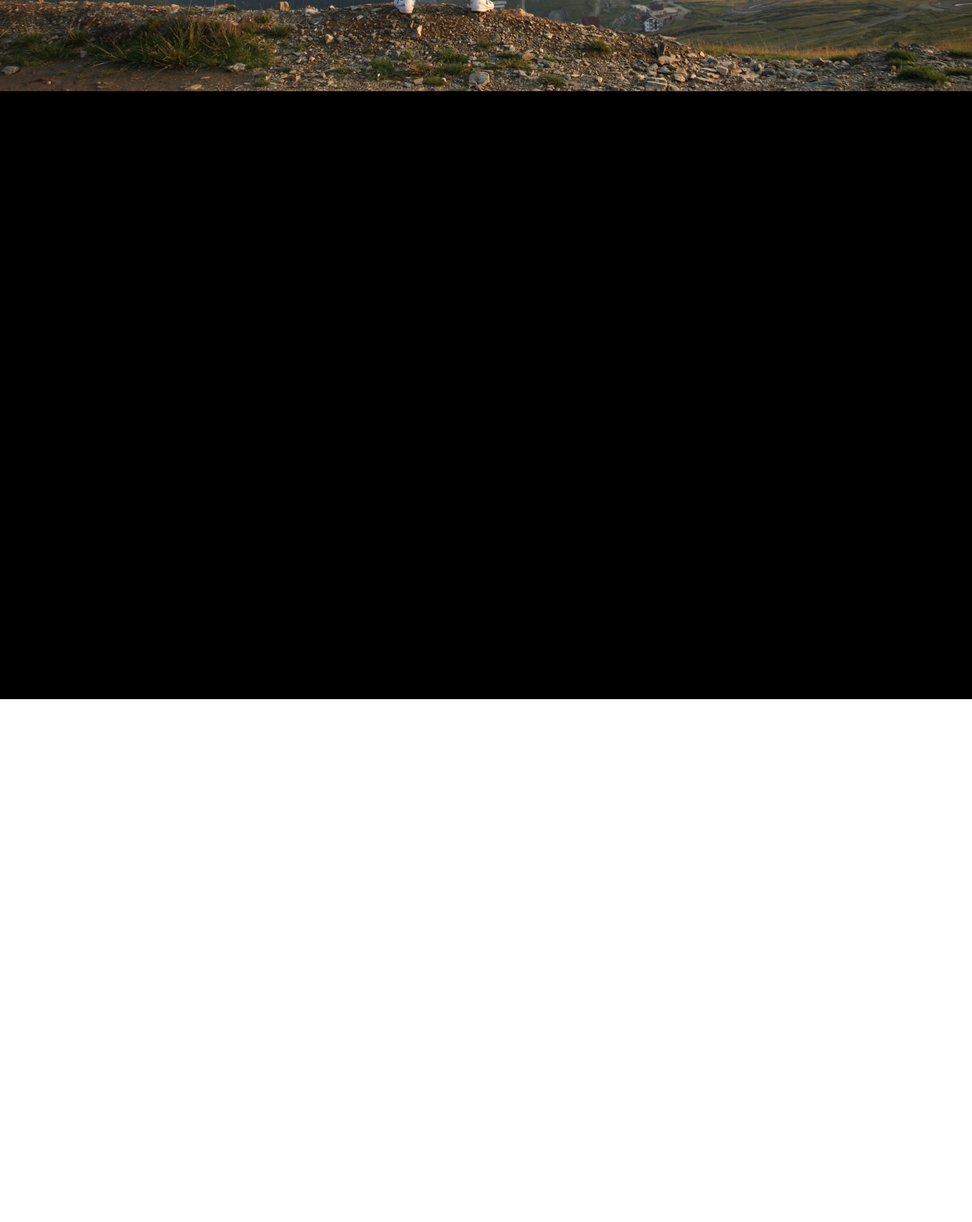
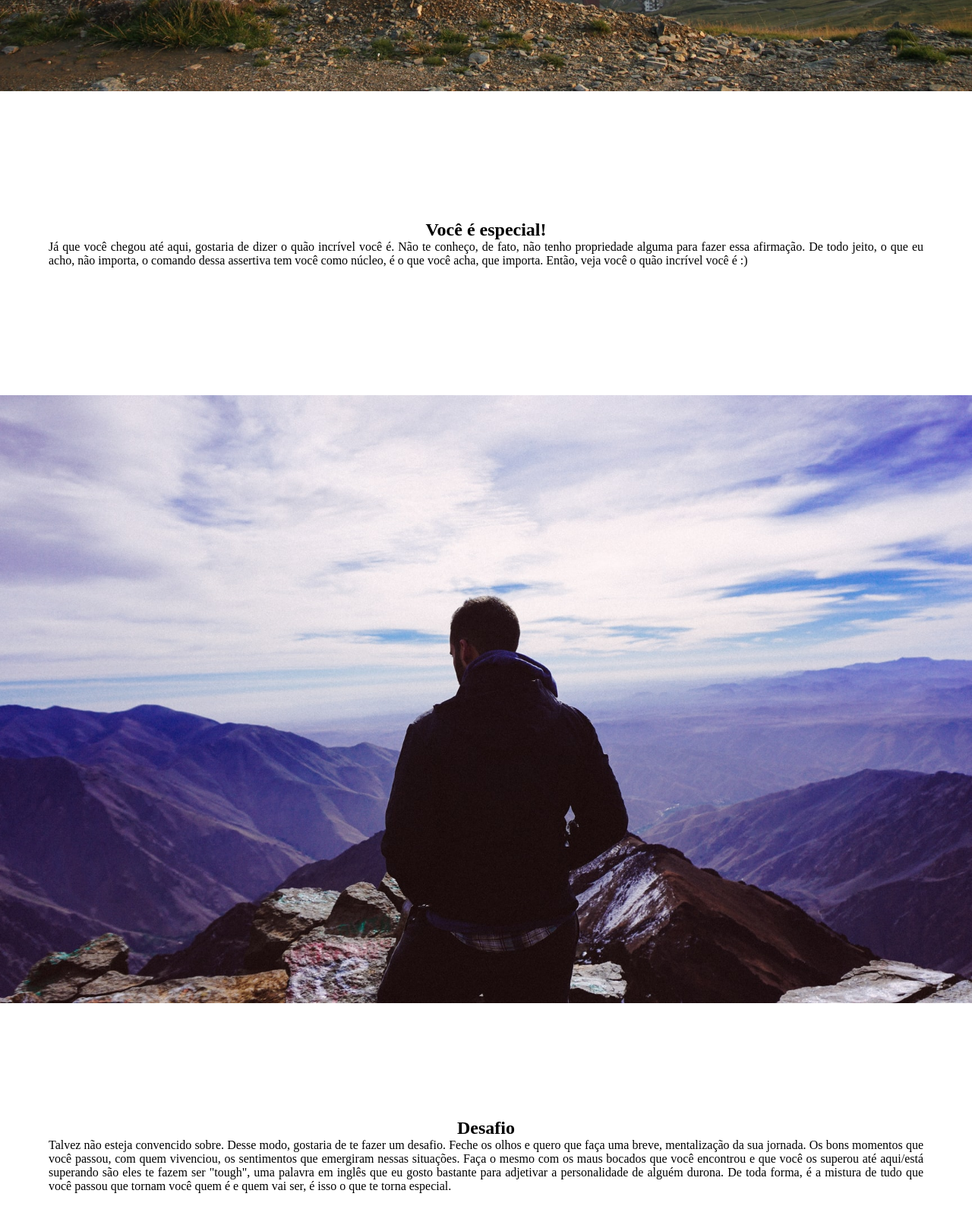
Before and after one commit to EmilcyFelipe/Parallax, a plain HTML site: page index.html in a window 1280 px wide. Shown: the part 680-2288 px from the top of the page at 76% size. Drawn offline with Linux system fonts and the light colour scheme.

Commit message:
challenge

```diff
--- a/index.html
+++ b/index.html
@@ -10,11 +10,19 @@
 <body>
     <div class="container">
         <div class="bg1"></div>
-        <section class="known"></section>
+        <section class="known">
+            <h2>Você é especial!</h2>
+            <p>Já que você chegou até aqui, gostaria de dizer o quão incrível você é. Não te conheço, de fato, não tenho propriedade alguma para fazer essa afirmação. De todo jeito, o que eu acho, não importa, o comando dessa assertiva tem você como núcleo, é o que você acha, que importa. Então, veja você o quão incrível você é :)</p>
+        </section>
         <div class="bg2"></div>
-        <section class="challenge"></section>
+        <section class="challenge">
+            <h2>Desafio</h2>
+            <p>
+                Talvez não esteja convencido sobre. Desse modo, gostaria de te fazer um desafio. Feche os olhos e quero que faça uma breve, mentalização da sua jornada. Os bons momentos que você passou, com quem vivenciou, os sentimentos que emergiram nessas situações. Faça o mesmo com os maus bocados que você encontrou e que você os superou até aqui/está superando são eles te fazem ser "tough", uma palavra em inglês que eu gosto bastante para adjetivar a personalidade de alguém durona. De toda forma, é a mistura de tudo que você passou que tornam você quem é e quem vai ser, é isso o que te torna especial.
+            </p>
+        </section>
         <div class="bg3"></div>
-        <section class="beyound"></section>
+        <section class="beyond"></section>
         <div class="bg4"></div>
         <div class="bg5"></div>
 
--- a/style.css
+++ b/style.css
@@ -15,6 +15,7 @@
     height: 100vh;
     background-size: cover;
     background-attachment: fixed;
+    background-position: center;
 
 }
 .bg1{
@@ -25,8 +26,45 @@
 }
 .bg1::after{
     position: absolute;
-    content: 'Conheça-se';
+    content: 'Seja bem vindo';
     background-color: rgba(160, 128, 128, 0.671);
     padding: 1rem 2rem;
 
 }
+.known{
+    width: 100%;
+    height: 50vh;
+    background-color: white;
+    display: flex;
+    flex-direction: column;
+    justify-content: center;
+    align-items: center;
+}
+p{
+    width: 90%;
+    text-align: justify;
+}
+.bg2{
+    background-image: url('assets/moutain.jpg');
+}
+.challenge{
+    width: 100%;
+    height: 50vh;
+    background-color: white;
+    display: flex;
+    flex-direction: column;
+    justify-content: center;
+    align-items: center;
+}
+
+.bg3{
+    background-image: url('assets/jump.jpg');
+}
+.beyond{
+    width: 100%;
+    height: 50vh;
+    background-color: white;
+}
+.bg4{
+    background-image: url('assets/see.jpg');
+}
```
